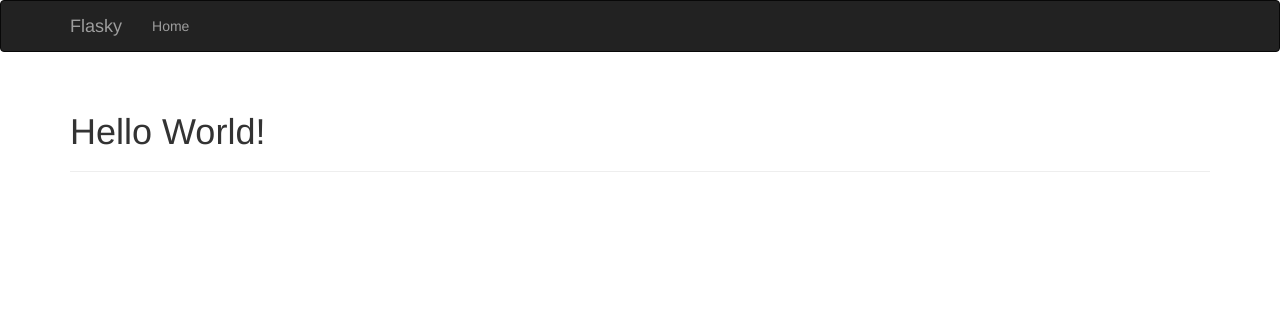
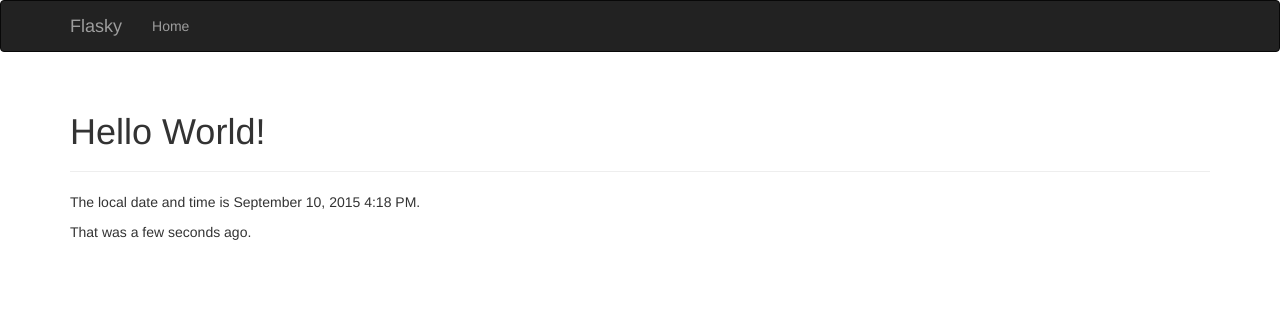
Before and after one commit to awalk57/UrlChecker, a Flask app: page / in a window 1280 px wide. Shown: the top 312 px of the page. Run offline with Flask 2, Linux system fonts and the light colour scheme; some libraries are stand-ins or nearby versions.

Commit message:
Show time.

```diff
--- a/manage.py
+++ b/manage.py
@@ -1,11 +1,14 @@
+from datetime import datetime
 from flask import Flask, render_template
 from flask.ext.script import Manager
 from flask.ext.bootstrap import Bootstrap
+from flask.ext.moment import Moment
 
 app = Flask(__name__)
 
 manager = Manager(app)
 bootstrap = Bootstrap(app)
+moment = Moment(app)
 
 @app.errorhandler(404)
 def page_not_found(e):
@@ -19,7 +22,8 @@ def internal_server_error(e):
 
 @app.route('/')
 def index():
-    return render_template('index.html')
+    return render_template('index.html',
+                           current_time=datetime.utcnow())
 
 @app.route('/user/<name>')
 def user(name):
--- /dev/null
+++ b/requirements.txt
@@ -0,0 +1,5 @@
+Flask
+Flask-script
+Flask-login
+Flask-moment
+Flask-Bootstrap
--- a/templates/base.html
+++ b/templates/base.html
@@ -1,6 +1,12 @@
 {% extends "bootstrap/base.html" %}
 
-{% block title %}URLchecker{% endblock %}
+{% block title %}Flasky{% endblock %}
+
+{% block head %}
+{{ super() }}
+<link rel="shortcut icon" href="{{ url_for('static', filename='favicon.ico') }}" type="image/x-icon">
+<link rel="icon" href="{{ url_for('static', filename='favicon.ico') }}" type="image/x-icon">
+{% endblock %}
 
 {% block navbar %}
 <div class="navbar navbar-inverse" role="navigation">
@@ -28,3 +34,8 @@
     {% block page_content %}{% endblock %}
 </div>
 {% endblock %}
+
+{% block scripts %}
+{{ super() }}
+{{ moment.include_moment() }}
+{% endblock %}
--- a/templates/index.html
+++ b/templates/index.html
@@ -1,9 +1,11 @@
 {% extends "base.html" %}
 
-{% block title %}URLchecker{% endblock %}
+{% block title %}Flasky{% endblock %}
 
 {% block page_content %}
 <div class="page-header">
     <h1>Hello World!</h1>
 </div>
+<p>The local date and time is {{ moment(current_time).format('LLL') }}.</p>
+<p>That was {{ moment(current_time).fromNow(refresh=True) }}.</p>
 {% endblock %}
```
Also changed, not shown: static/favicon.ico (added).
